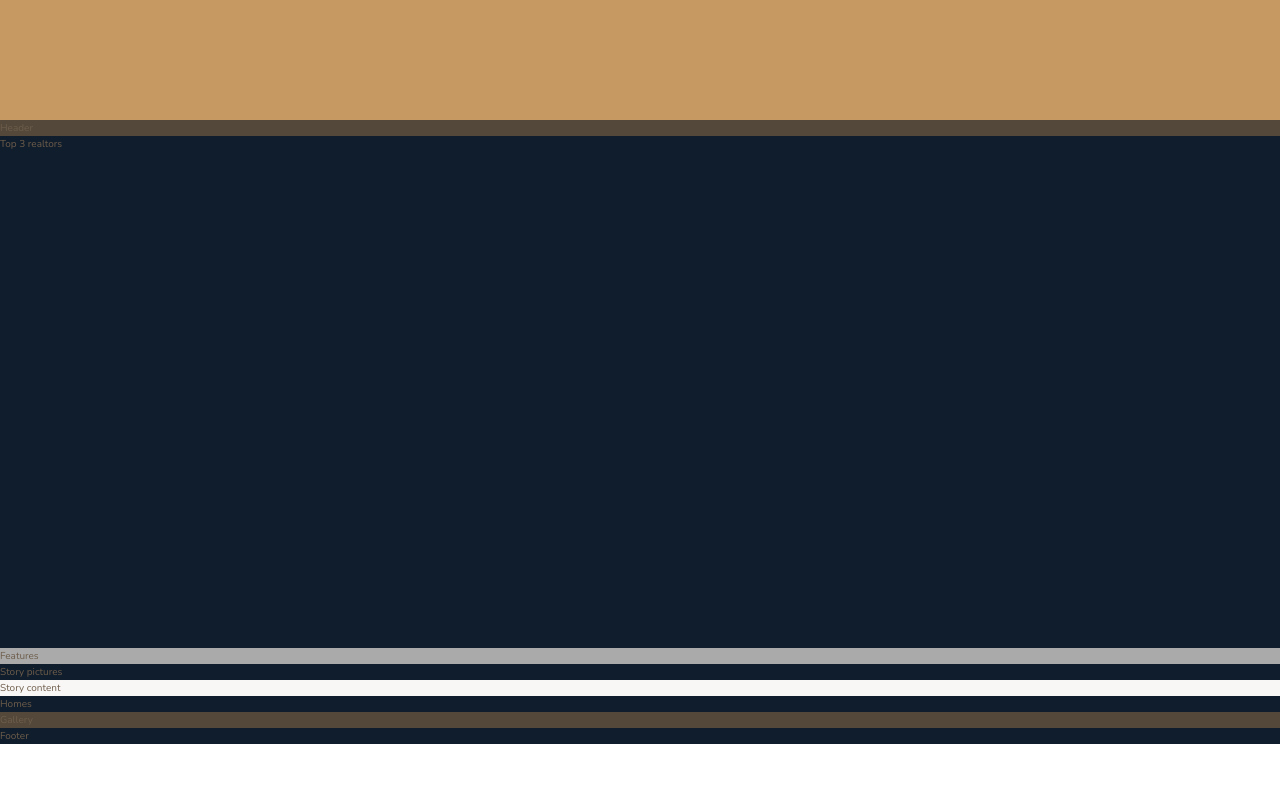
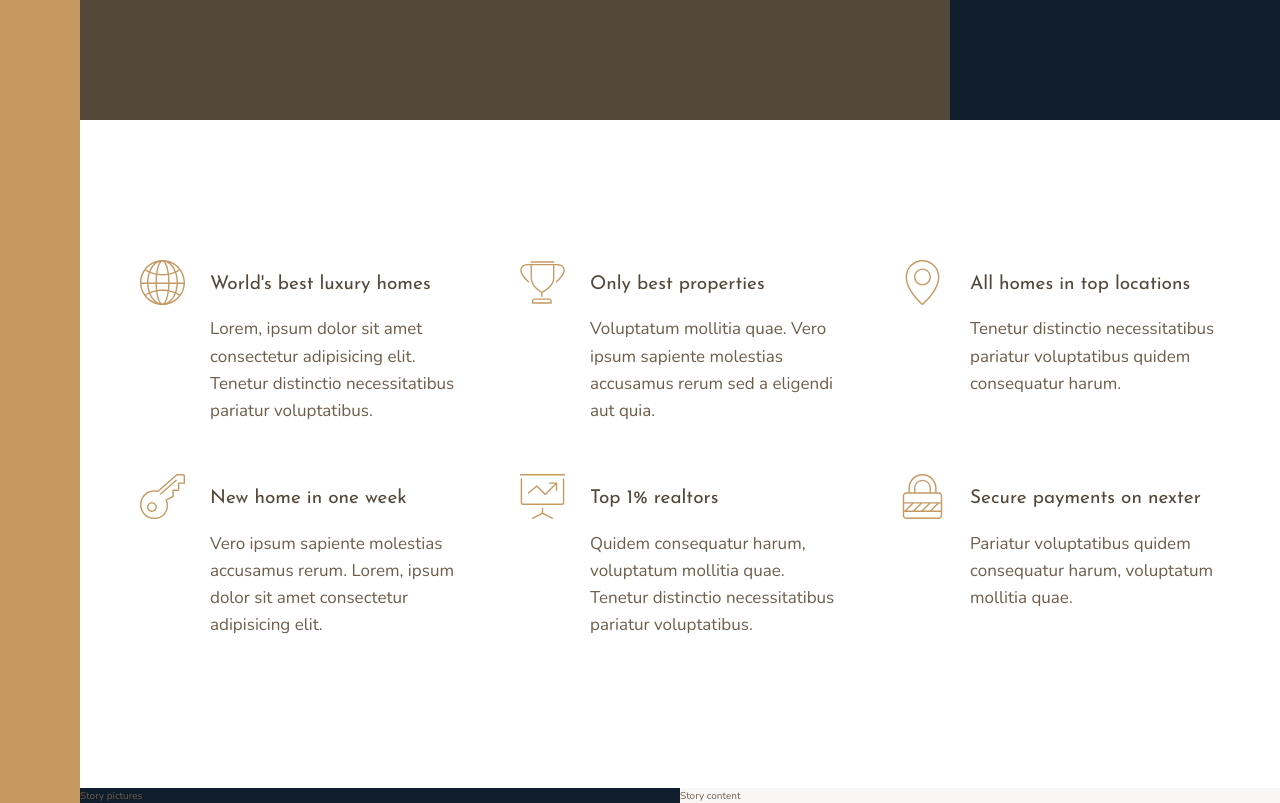
Before and after one commit to FabriceIRANKUNDA/NexterUI, a website: page index.html in a window 1280 px wide. Shown: the part 520-1323 px from the top of the page. Before the commit the page ends 1264 px from the top, so only its background shows below. Drawn offline with nearby package versions, Linux system fonts and the light colour scheme.

Commit message:
Styling feature section of the home page

```diff
--- a/index.html
+++ b/index.html
@@ -27,7 +27,71 @@
     </div>
 
     <div class="features">
-      Features
+      <div class="feature">
+        <svg class="feature__icon">
+          <use xlink:href="img/sprite.svg#icon-global"></use>
+        </svg>
+        <h4 class="heading-4 heading-4--dark">World's best luxury homes</h4>
+        <p class="feature__text">
+          Lorem, ipsum dolor sit amet consectetur adipisicing elit. Tenetur
+          distinctio necessitatibus pariatur voluptatibus.
+        </p>
+      </div>
+
+      <div class="feature">
+        <svg class="feature__icon">
+          <use xlink:href="img/sprite.svg#icon-trophy"></use>
+        </svg>
+        <h4 class="heading-4 heading-4--dark">Only best properties</h4>
+        <p class="feature__text">
+          Voluptatum mollitia quae. Vero ipsum sapiente molestias accusamus
+          rerum sed a eligendi aut quia.
+        </p>
+      </div>
+
+      <div class="feature">
+        <svg class="feature__icon">
+          <use xlink:href="img/sprite.svg#icon-map-pin"></use>
+        </svg>
+        <h4 class="heading-4 heading-4--dark">All homes in top locations</h4>
+        <p class="feature__text">
+          Tenetur distinctio necessitatibus pariatur voluptatibus quidem
+          consequatur harum.
+        </p>
+      </div>
+
+      <div class="feature">
+        <svg class="feature__icon">
+          <use xlink:href="img/sprite.svg#icon-key"></use>
+        </svg>
+        <h4 class="heading-4 heading-4--dark">New home in one week</h4>
+        <p class="feature__text">
+          Vero ipsum sapiente molestias accusamus rerum. Lorem, ipsum dolor sit
+          amet consectetur adipisicing elit.
+        </p>
+      </div>
+
+      <div class="feature">
+        <svg class="feature__icon">
+          <use xlink:href="img/sprite.svg#icon-presentation"></use>
+        </svg>
+        <h4 class="heading-4 heading-4--dark">Top 1% realtors</h4>
+        <p class="feature__text">
+          Quidem consequatur harum, voluptatum mollitia quae. Tenetur distinctio
+          necessitatibus pariatur voluptatibus.
+        </p>
+      </div>
+
+      <div class="feature">
+        <svg class="feature__icon">
+          <use xlink:href="img/sprite.svg#icon-lock"></use>
+        </svg>
+        <h4 class="heading-4 heading-4--dark">Secure payments on nexter</h4>
+        <p class="feature__text">
+          Pariatur voluptatibus quidem consequatur harum, voluptatum mollitia
+          quae.
+        </p>
+      </div>
     </div>
 
     <div class="story__pictures">
--- a/sass/_base.scss
+++ b/sass/_base.scss
@@ -37,4 +37,8 @@
 .container {
   display: grid;
   grid-template-rows: 80vh min-content 40vw repeat(3, min-content);
+  grid-template-columns:
+    [sidebar-start]8rem [sidebar-end full-start] minmax(6rem, 1fr)
+    [center-start] repeat(8, [col-start] minmax(min-content, 14rem) [col-end])
+    [center-end] minmax(6rem, 1fr) [full-end];
 }
--- a/sass/_features.scss
+++ b/sass/_features.scss
@@ -1,3 +1,26 @@
 .features {
-  background-color: $color-grey-light-2;
+  margin: 15rem 0;
+  grid-column: center-start / center-end;
+  display: grid;
+  // grid-template-columns: repeat(3, 1fr);
+  grid-template-columns: repeat(auto-fit, minmax(25rem, 1fr));
+  grid-gap: 6rem;
+  align-items: start;
 }
+
+.feature {
+  display: grid;
+  grid-template-columns: min-content 1fr;
+  grid-row-gap: 1.5rem;
+  grid-column-gap: 2.5rem;
+  &__icon {
+    fill: $color-primary;
+    width: 4.5rem;
+    height: 4.5rem;
+    grid-row: 1 / span 2;
+    transform: translateY(-1rem);
+  }
+  &__text {
+    font-size: 1.7rem;
+  }
+}
--- a/sass/_footer.scss
+++ b/sass/_footer.scss
@@ -1,3 +1,4 @@
 .footer {
   background-color: $color-secondary;
+  grid-column: full-start / full-end;
 }
--- a/sass/_gallery.scss
+++ b/sass/_gallery.scss
@@ -1,3 +1,4 @@
 .gallery {
   background-color: $color-grey-dark-1;
+  grid-column: full-start / full-end;
 }
--- a/sass/_header.scss
+++ b/sass/_header.scss
@@ -1,3 +1,4 @@
 .header {
   background-color: $color-grey-dark-1;
+  grid-column: full-start / col-end 6;
 }
--- a/sass/_homes.scss
+++ b/sass/_homes.scss
@@ -1,3 +1,4 @@
 .homes {
   background-color: $color-secondary;
+  grid-column: center-start / center-end;
 }
--- a/sass/_realtors.scss
+++ b/sass/_realtors.scss
@@ -1,3 +1,4 @@
 .realtors {
   background-color: $color-secondary;
+  grid-column: col-start 7 / full-end;
 }
--- a/sass/_sidebar.scss
+++ b/sass/_sidebar.scss
@@ -1,3 +1,5 @@
 .sidebar {
   background-color: $color-primary;
+  grid-column: sidebar-start / sidebar-end;
+  grid-row: 1 / -1;
 }
--- a/sass/_story.scss
+++ b/sass/_story.scss
@@ -1,9 +1,11 @@
 .story {
   &__pictures {
     background-color: $color-secondary;
+    grid-column: full-start / col-end 4;
   }
 
   &__content {
     background-color: $color-grey-light-1;
+    grid-column: col-start 5 / full-end;
   }
 }
--- a/sass/_typography.scss
+++ b/sass/_typography.scss
@@ -0,0 +1,25 @@
+%heading {
+  font-family: $font-display;
+  font-weight: 400;
+}
+.heading-1 {
+  @extend %heading;
+}
+.heading-2 {
+  @extend %heading;
+}
+.heading-3 {
+  @extend %heading;
+}
+
+.heading-4 {
+  @extend %heading;
+  font-size: 1.9rem;
+
+  &--dark {
+    color: $color-grey-dark-1;
+  }
+  &--light {
+    color: $color-grey-light-1;
+  }
+}
```
Also changed, not shown: css/style.css, 1 other file.
